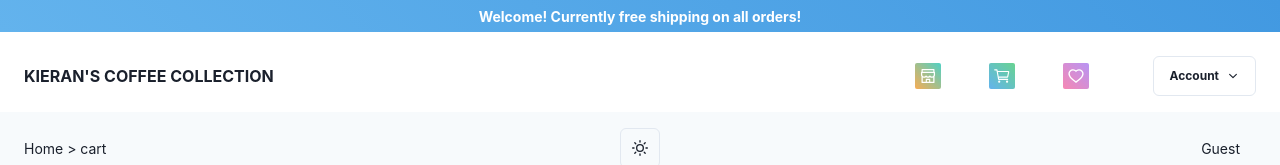
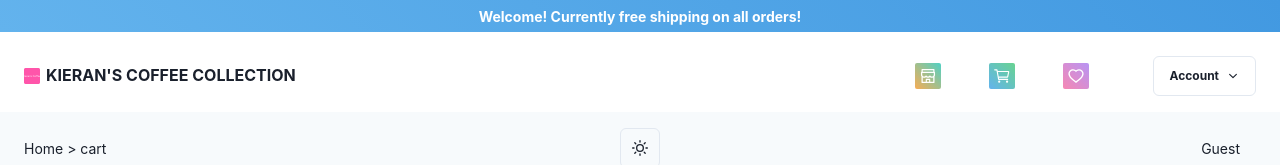
Before and after one commit to apple0441/store_coffee_ecommerce, a Next.js app: page /cart in a window 1280 px wide. Shown: the top 165 px of the page. Built offline with nearby package versions, Linux system fonts and the light colour scheme; no server answers.

Commit message:
merging fixes

```diff
--- a/src/components/Layout/Nav/Nav.tsx
+++ b/src/components/Layout/Nav/Nav.tsx
@@ -9,6 +9,7 @@ import { Box,
     Text,
     useColorMode,
     useColorModeValue } from "@chakra-ui/react";
+import NextImage from "next/image";
 import NextLink from "next/link";
 import { useRouter } from "next/router";
 import * as React from "react";
@@ -79,13 +80,23 @@ const Nav: React.FC<INav> = ({ onOpen, user, userLoading }) => {
                     href="/"
                     passHref>
                         <Link
+                        display="flex"
+                        alignItems="center"
                         fontSize="md"
                         textTransform="uppercase"
                         _hover={{
                             color: "pink.200"
                         }}
                         >
-                            Kieran's Coffee Collection
+                            <NextImage
+                            src="/favicon-16x16.png"
+                            alt="Kieran's Coffee Collection logo in pink with white brand name text"
+                            height="16px"
+                            width="16px"
+                            />
+                            <span style={{ marginLeft: "6px" }}>
+                                Kieran's Coffee Collection
+                            </span>
                         </Link>
                     </NextLink>
                 </Heading>
```
Also changed, not shown: src/components/Hero/Hero.tsx (+10 -9 lines), public/coffee-home.webp (added).
